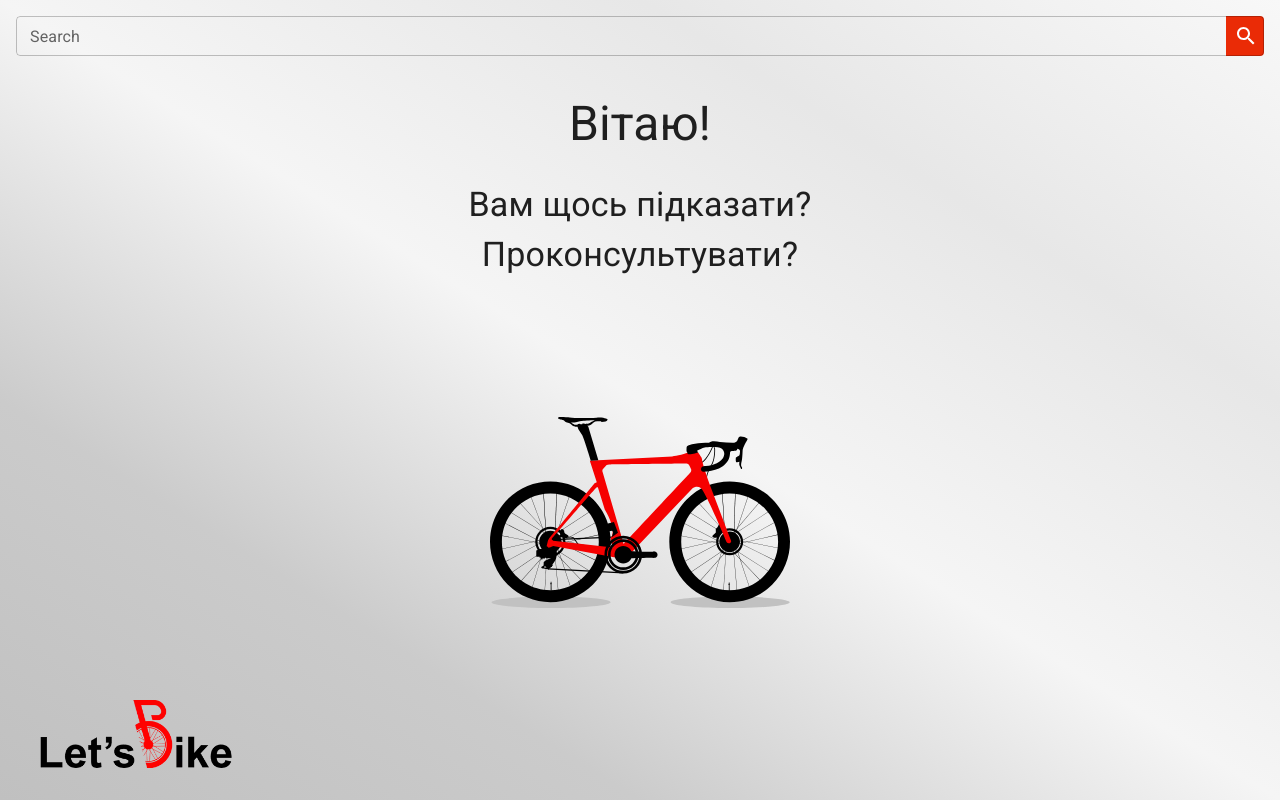
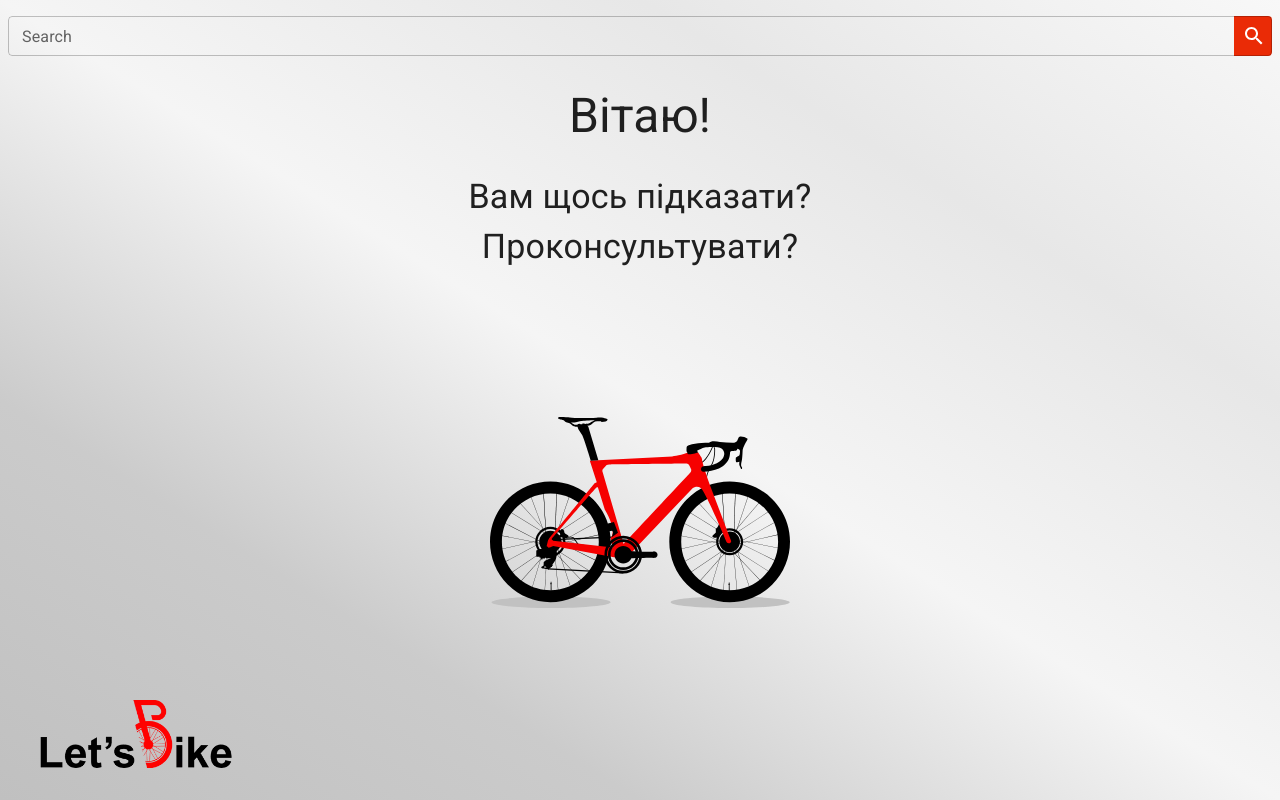
Before and after one commit to asubota/lets, a React (Vite) app: page / in a window 1280 px wide. Built offline with nearby package versions, Linux system fonts and the light colour scheme; no server answers; the HTML template or start-up script is replaced by a standard one.

Commit message:
style updates

```diff
--- a/src/components/list.tsx
+++ b/src/components/list.tsx
@@ -26,6 +26,8 @@ export const List: FC<{ search: string }> = ({ search }) => {
           display: 'flex',
           justifyContent: 'space-between',
           alignItems: 'center',
+          pt: 1,
+          pb: 1,
         }}
       >
         <Typography
--- a/src/components/search-field.tsx
+++ b/src/components/search-field.tsx
@@ -18,7 +18,7 @@ export const SearchField: FC<{ onSubmit: SubmitHandler<FormData> }> = ({
   }
 
   return (
-    <Box sx={{ p: 1, pt: 2, display: 'flex', justifyContent: 'center' }}>
+    <Box sx={{ pt: 2, display: 'flex', justifyContent: 'center' }}>
       <TextField
         sx={{ '& .MuiInputBase-root': { overflow: 'hidden' } }}
         component="form"
```
